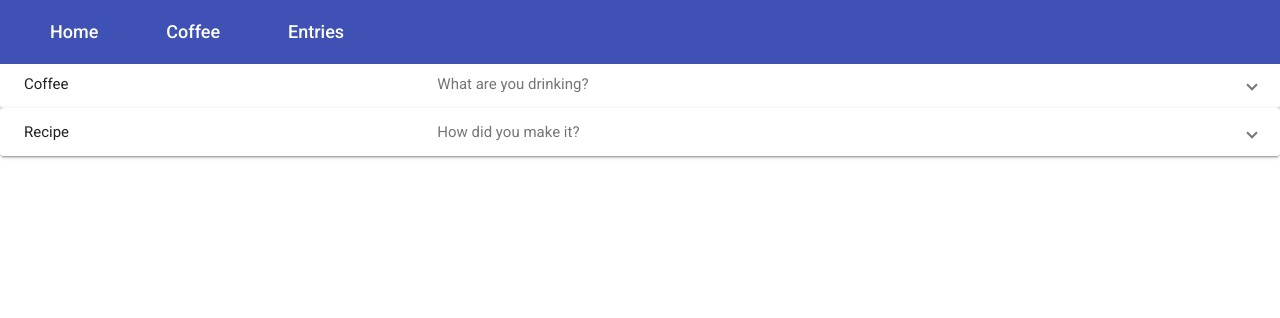
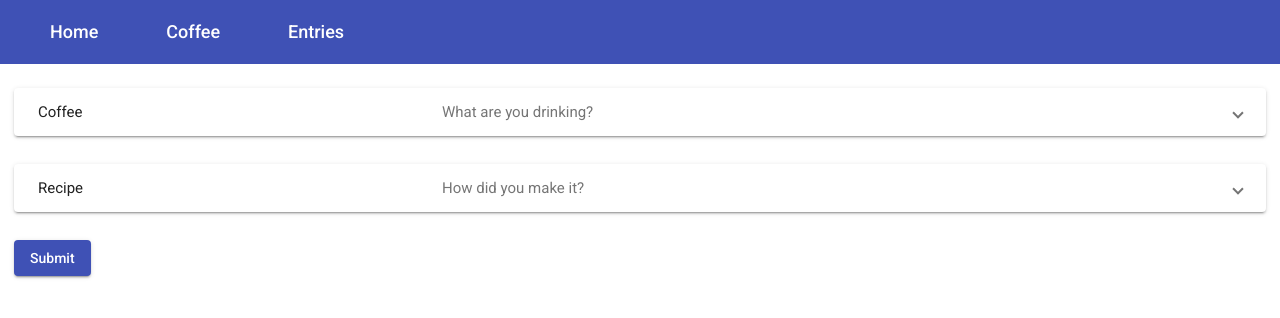
Before and after one commit to samblissard/coffee-journal, an Angular app: page /entries/new in a window 1280 px wide. Shown: the top 318 px of the page. Built offline with nearby package versions, Linux system fonts and the light colour scheme.

Commit message:
Submit button for journal entry

```diff
--- a/src/app/journal-entry-form/journal-entry-form.component.css
+++ b/src/app/journal-entry-form/journal-entry-form.component.css
@@ -1,6 +1,12 @@
 .formFieldsContainer {
   display: flex;
   flex-direction: column;
+}
+
+.formSection {
+  margin-top: 2em;
+  margin-left: 1em;
+  margin-right: 1em;
 }
 
 .mat-radio-button ~ .mat-radio-button {
--- a/src/app/journal-entry-form/journal-entry-form.component.html
+++ b/src/app/journal-entry-form/journal-entry-form.component.html
@@ -1,4 +1,4 @@
-<mat-expansion-panel>
+<mat-expansion-panel class="formSection">
   <mat-expansion-panel-header>
     <mat-panel-title>
       Coffee
@@ -52,7 +52,7 @@
     </div>
   </div>
 </mat-expansion-panel>
-<mat-expansion-panel>
+<mat-expansion-panel class="formSection">
   <mat-expansion-panel-header>
     <mat-panel-title>
       Recipe
@@ -89,3 +89,4 @@
     </mat-form-field>
   </div>
 </mat-expansion-panel>
+<button mat-raised-button color="primary" class="formSection">Submit</button>
--- a/src/app/journal-entry-form/journal-entry-form.component.ts
+++ b/src/app/journal-entry-form/journal-entry-form.component.ts
@@ -46,4 +46,6 @@ export class JournalEntryFormComponent implements OnInit {
 
     return (waterWeight / coffeeWeight).toString();
   }
+
+  submitForm(): void {}
 }
```
